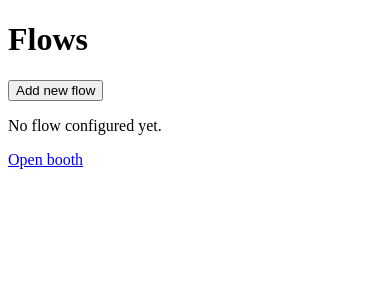
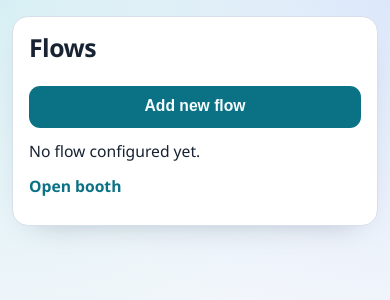
Before and after one commit to simonjamain/openphotobooth, a Vue app: page /flows in a window 390 px wide. Shown: the top 300 px of the page. Built offline with nearby package versions, Linux system fonts and the light colour scheme; the HTML template or start-up script is replaced by a standard one.

Commit message:
a bit of styling

```diff
--- a/src/App.vue
+++ b/src/App.vue
@@ -1,3 +1,5 @@
 <template>
-  <RouterView />
+  <main class="app-shell">
+    <RouterView />
+  </main>
 </template>
--- a/src/extensions/dnpprinters/hotfolderprintProcessingNode.ts
+++ b/src/extensions/dnpprinters/hotfolderprintProcessingNode.ts
@@ -14,7 +14,7 @@ export const hotfolderprintProcessingNode: ProcessingNode = {
             console.error("hotfolderprintProcessingNode: outputFolderDirectoryHandle is null");
             throw new Error("outputFolderDirectoryHandle is null");
         }
-
+        await this.configuration.outputFolderDirectoryHandle.requestPermission({ mode: "readwrite" })
         for(const image of images) {
             console.debug(`hotfolderprintProcessingNode: image width: ${image.width}, height: ${image.height}`);
             const filename = `image_${Date.now()}.jpg`;
--- a/src/main.ts
+++ b/src/main.ts
@@ -3,6 +3,7 @@ import App from './App.vue'
 import router from './router'
 import { useBoothApp } from './core/composables/useBoothApp.ts'
 import { installAllExtensions } from './extensions/extensionsRegistry.ts'
+import './ui/styles/base.css'
 
 const app = createApp(App)
 
--- /dev/null
+++ b/src/ui/styles/base.css
@@ -0,0 +1,170 @@
+@import './tokens.css';
+
+* {
+    box-sizing: border-box;
+}
+
+html,
+body,
+#app {
+    min-height: 100%;
+}
+
+html,
+body {
+    margin: 0;
+    padding: 0;
+}
+
+body {
+    font-family: var(--font-family-base);
+    color: var(--color-text);
+    background:
+        radial-gradient(circle at 0% 0%, #d7eff4 0%, rgba(215, 239, 244, 0) 42%),
+        radial-gradient(circle at 100% 0%, #dce7fb 0%, rgba(220, 231, 251, 0) 38%),
+        var(--color-page-background);
+}
+
+.app-shell {
+    width: min(920px, calc(100vw - (2 * var(--space-4))));
+    margin: var(--space-6) auto;
+}
+
+.app-shell > div {
+    background: var(--color-surface);
+    border: 1px solid var(--color-border);
+    border-radius: var(--radius-lg);
+    box-shadow: var(--shadow-card);
+    padding: var(--space-5);
+}
+
+h1,
+h2,
+h3 {
+    font-family: var(--font-family-heading);
+    line-height: 1.15;
+    letter-spacing: -0.02em;
+    margin: 0 0 var(--space-4) 0;
+}
+
+h1 {
+    font-size: clamp(1.55rem, 3vw, 2rem);
+}
+
+h2 {
+    font-size: 1.15rem;
+    margin-top: var(--space-5);
+}
+
+p,
+label,
+li,
+a,
+button,
+input,
+select {
+    font-size: 0.98rem;
+    line-height: 1.45;
+}
+
+p,
+ol,
+ul {
+    margin: var(--space-3) 0;
+}
+
+label {
+    color: var(--color-text-soft);
+    display: block;
+    margin-top: var(--space-4);
+    margin-bottom: var(--space-2);
+    font-weight: 600;
+}
+
+select,
+input[type='text'] {
+    width: 100%;
+    max-width: 520px;
+    border: 1px solid var(--color-border-strong);
+    border-radius: var(--radius-md);
+    background: var(--color-surface);
+    color: var(--color-text);
+    padding: 0.6rem 0.75rem;
+}
+
+select:focus,
+input[type='text']:focus,
+button:focus-visible,
+a:focus-visible {
+    outline: 2px solid color-mix(in srgb, var(--color-primary) 70%, white);
+    outline-offset: 2px;
+}
+
+button {
+    border: 1px solid transparent;
+    border-radius: var(--radius-md);
+    padding: 0.55rem 0.9rem;
+    background: var(--color-primary);
+    color: var(--color-primary-foreground);
+    font-weight: 600;
+    cursor: pointer;
+    transition: background-color 120ms ease;
+}
+
+button:hover {
+    background: var(--color-primary-hover);
+}
+
+button:disabled {
+    cursor: not-allowed;
+    opacity: 0.55;
+}
+
+li > button {
+    margin-left: var(--space-3);
+}
+
+button + button {
+    margin-left: var(--space-2);
+}
+
+ol,
+ul {
+    padding-left: 1.2rem;
+}
+
+a {
+    color: var(--color-primary);
+    text-decoration: none;
+    font-weight: 600;
+}
+
+a:hover {
+    text-decoration: underline;
+}
+
+/* Small cards for repeated flow blocks */
+.app-shell > div > div > div {
+    background: var(--color-surface-muted);
+    border: 1px solid var(--color-border);
+    border-radius: var(--radius-md);
+    padding: var(--space-4);
+    margin-top: var(--space-4);
+}
+
+@media (max-width: 640px) {
+    .app-shell {
+        width: min(920px, calc(100vw - (2 * var(--space-3))));
+        margin: var(--space-4) auto;
+    }
+
+    .app-shell > div {
+        padding: var(--space-4);
+    }
+
+    button {
+        width: 100%;
+        margin-left: 0 !important;
+        margin-top: var(--space-2);
+    }
+}
--- /dev/null
+++ b/src/ui/styles/tokens.css
@@ -0,0 +1,31 @@
+:root {
+    color-scheme: light;
+
+    --font-family-base: "Plus Jakarta Sans", "Segoe UI", "Helvetica Neue", sans-serif;
+    --font-family-heading: "Sora", "Plus Jakarta Sans", "Segoe UI", sans-serif;
+
+    --color-page-background: #f4f7fb;
+    --color-surface: #ffffff;
+    --color-surface-muted: #f8fafc;
+    --color-border: #d6dfeb;
+    --color-border-strong: #b4c3d8;
+    --color-text: #172233;
+    --color-text-soft: #49617f;
+    --color-primary: #0b7285;
+    --color-primary-hover: #0a6272;
+    --color-primary-foreground: #f8fcff;
+    --color-danger: #be123c;
+
+    --radius-sm: 0.4rem;
+    --radius-md: 0.7rem;
+    --radius-lg: 1rem;
+
+    --space-1: 0.25rem;
+    --space-2: 0.5rem;
+    --space-3: 0.75rem;
+    --space-4: 1rem;
+    --space-5: 1.5rem;
+    --space-6: 2rem;
+
+    --shadow-card: 0 14px 30px -22px rgba(8, 26, 49, 0.35);
+}
```
